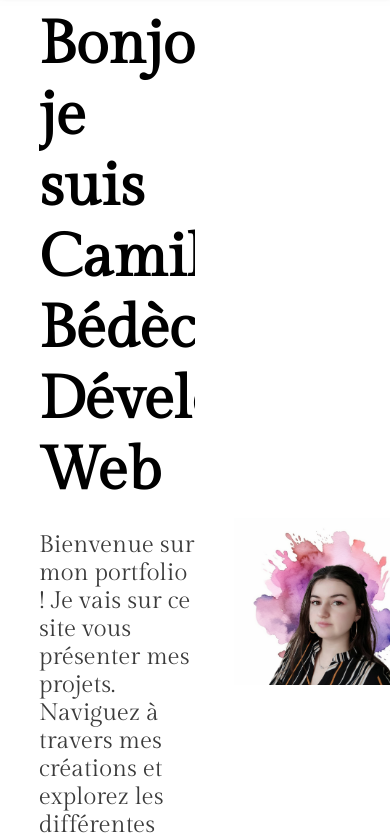
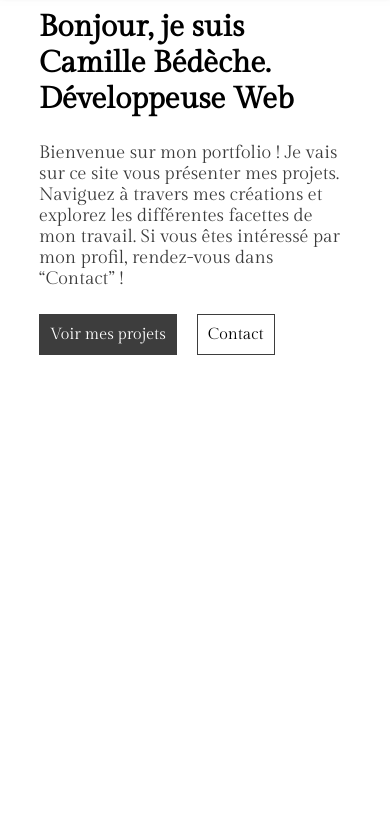
Before and after one commit to CamilleBe/portfolio, a plain HTML site: page index.html in a window 390 px wide. Shown: the part 112-946 px from the top of the page. After the commit the page ends 844 px from the top, so only its background shows below. Drawn offline with Linux system fonts and the light colour scheme.

Commit message:
responsive home

```diff
--- a/style.css
+++ b/style.css
@@ -110,3 +110,46 @@ main p, button {
 #second-div img {
     width: 760px;
 }
+
+@media (max-width: 1150px) {
+    main h1 {
+        font-size: 50px;
+    }
+}
+
+@media (max-width: 950px) {
+    main h1 {
+        font-size: 40px;
+    }
+
+    main p {
+        font-size: 22px;
+    }
+}
+
+@media (max-width: 800px) {
+    main img {
+        display: none;
+    }
+    main .first-div {
+        width: 90%;
+        padding-right: 50px;
+    }
+}
+
+@media (max-width: 500px) {
+    nav a:first-child, nav a:nth-child(3) {
+        display: none;
+    }
+    main h1 {
+        font-size: 30px;
+    }
+
+    main p {
+        font-size: 18px;
+    }
+
+    main button {
+        font-size: 16px;
+    }
+}
```
